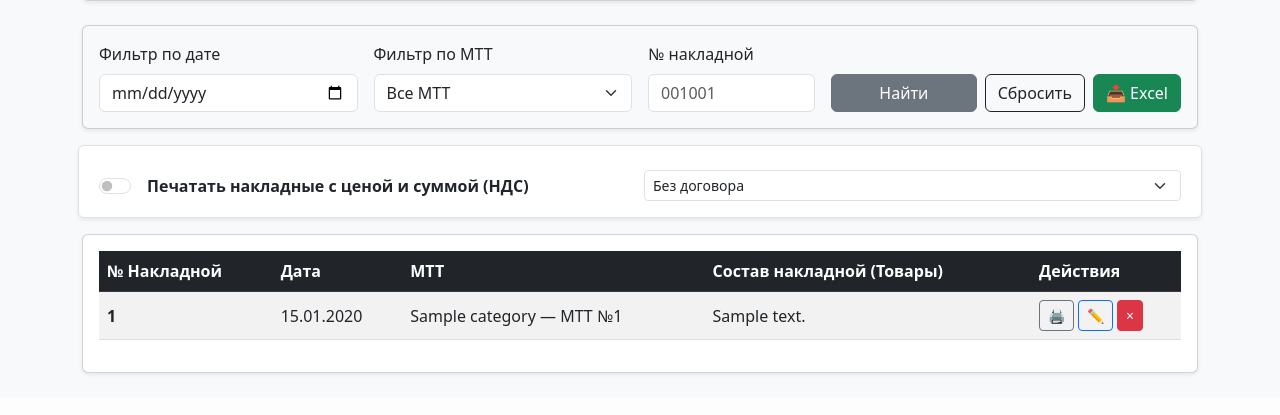
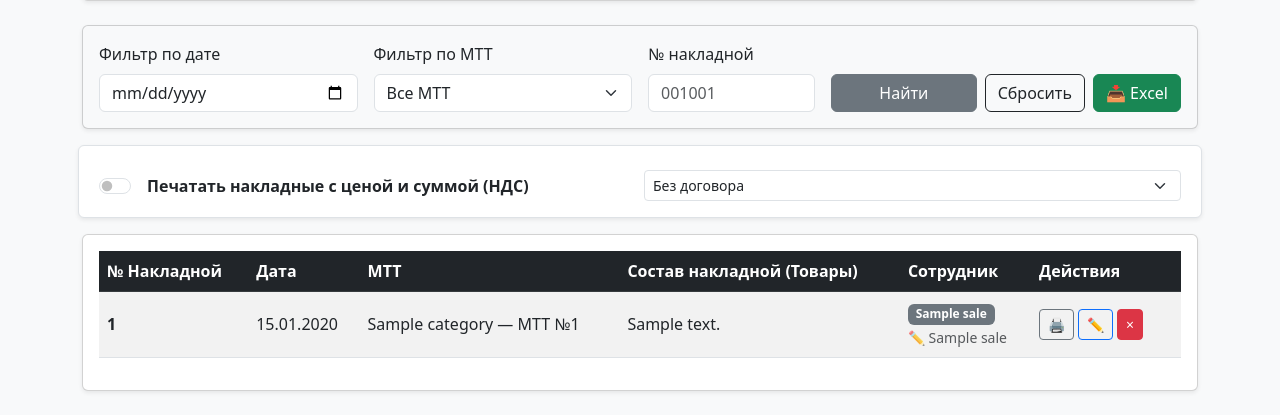
Before and after one commit to alisher0035652-design/-MUXSIN-FAYZ-, a Flask app: page /sales in a window 1280 px wide. Shown: the part 500-915 px from the top of the page. Before the commit the page ends 875 px from the top, so only its background shows below. Run offline with Flask 3, Linux system fonts and the light colour scheme; the visitor is signed in with stand-in values (Sample User, id 1); a database or web service that is not in the repository returns one stand-in record (values such as "Sample title"); some libraries are stand-ins or nearby versions.

Commit message:
Update sales.html

```diff
--- a/templates/sales.html
+++ b/templates/sales.html
@@ -91,7 +91,6 @@
 <div class="d-flex align-items-center justify-content-between mb-3 p-3 bg-white rounded border shadow-sm row g-2">
     <div class="col-md-6 d-flex align-items-center">
         <div class="form-check form-switch m-0 fs-6">
-            <!-- Убран атрибут checked, теперь переключатель по умолчанию выключен -->
             <input class="form-check-input" type="checkbox" id="globalPriceToggle" onchange="updatePrintLinks()">
             <label class="form-check-label fw-bold ms-2 text-dark" for="globalPriceToggle">
                 Печатать накладные с ценой и суммой (НДС)
@@ -119,6 +118,7 @@
                         <th>Дата</th>
                         <th>МТТ</th>
                         <th>Состав накладной (Товары)</th>
+                        <th>Сотрудник</th>
                         <th style="width: 150px;">Действия</th>
                     </tr>
                 </thead>
@@ -129,6 +129,12 @@
                         <td>{{ doc.date|date_ru }}</td>
                         <td>{{ doc.category }} — МТТ №{{ doc.client_number }}</td>
                         <td>{{ doc.items_summary }}</td>
+                        <td>
+                            <span class="badge bg-secondary">{{ doc.author_name or 'Система' }}</span>
+                            {% if doc.editor_name %}
+                                <br><small class="text-muted" title="Изменил: {{ doc.editor_name }}">✏️ {{ doc.editor_name }}</small>
+                            {% endif %}
+                        </td>
                         <td>
                             <div class="d-flex gap-1 align-items-center">
                                 <a href="{{ url_for('print_sale_route', doc_id=doc.id) }}?show_prices=1"
@@ -144,7 +150,7 @@
                     </tr>
                     {% else %}
                     <tr>
-                        <td colspan="5" class="text-center text-muted py-4">Нет зарегистрированных накладных для этой организации</td>
+                        <td colspan="6" class="text-center text-muted py-4">Нет зарегистрированных накладных для этой организации</td>
                     </tr>
                     {% endfor %}
                 </tbody>
```
